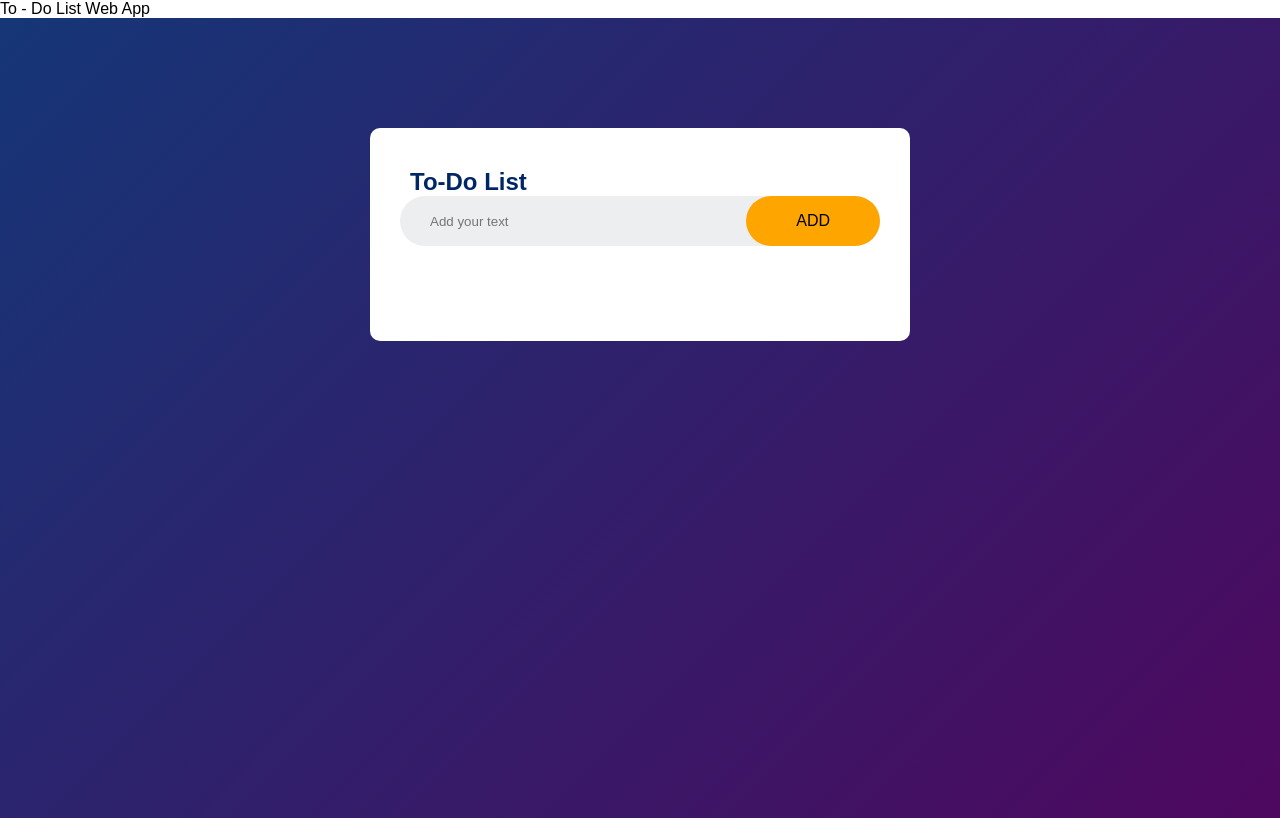
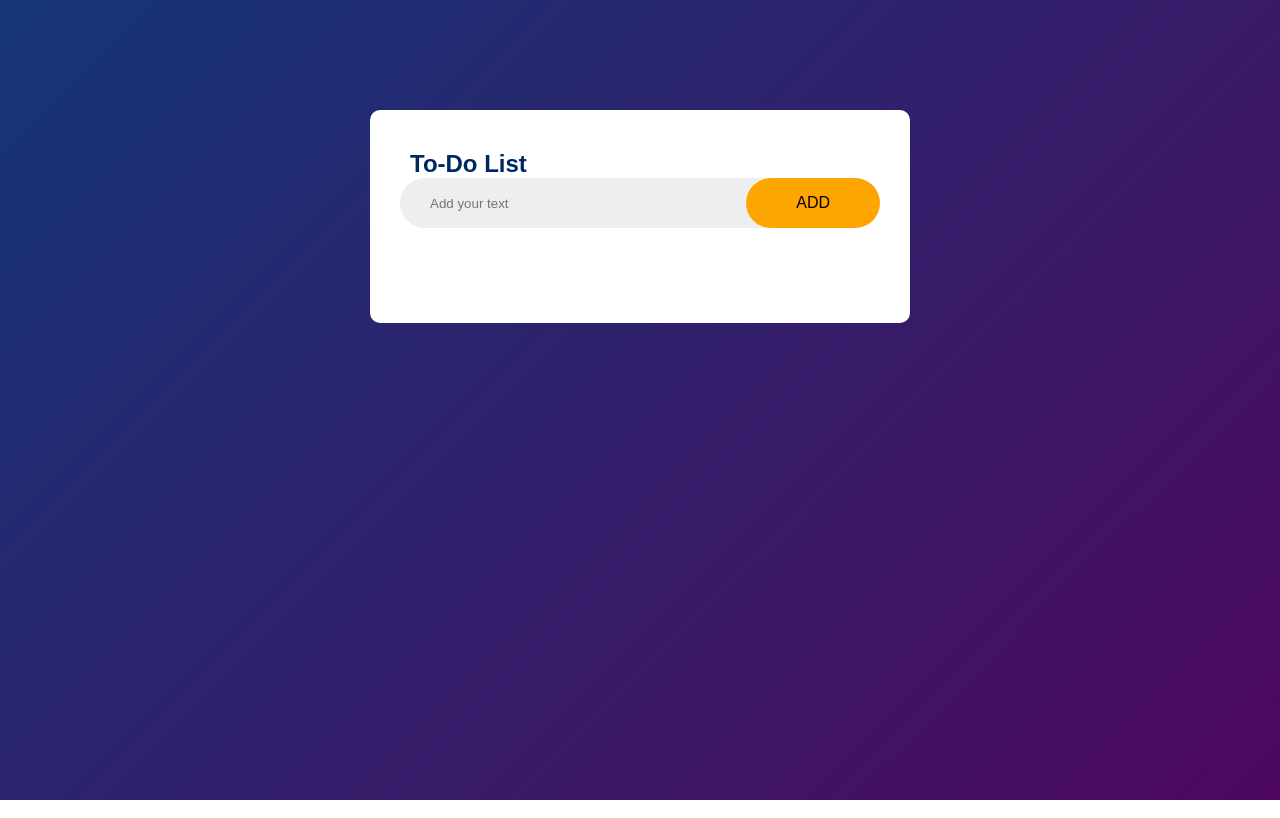
Before and after one commit to Aravindha-samy/To-Do-list.github.io, a plain HTML site: page index.html in a window 1280 px wide. Drawn offline with Linux system fonts and the light colour scheme.

Commit message:
Update index.html

```diff
--- a/index.html
+++ b/index.html
@@ -2,7 +2,7 @@
 <html>
     <head>
         <meta name="view port" content="width=device-width, initial-scale=1">
-        <tittle>To - Do List Web App</tittle>
+        <tittle></tittle>
         <link rel="stylesheet" href="style.css">
     </head>
     <body>
```
